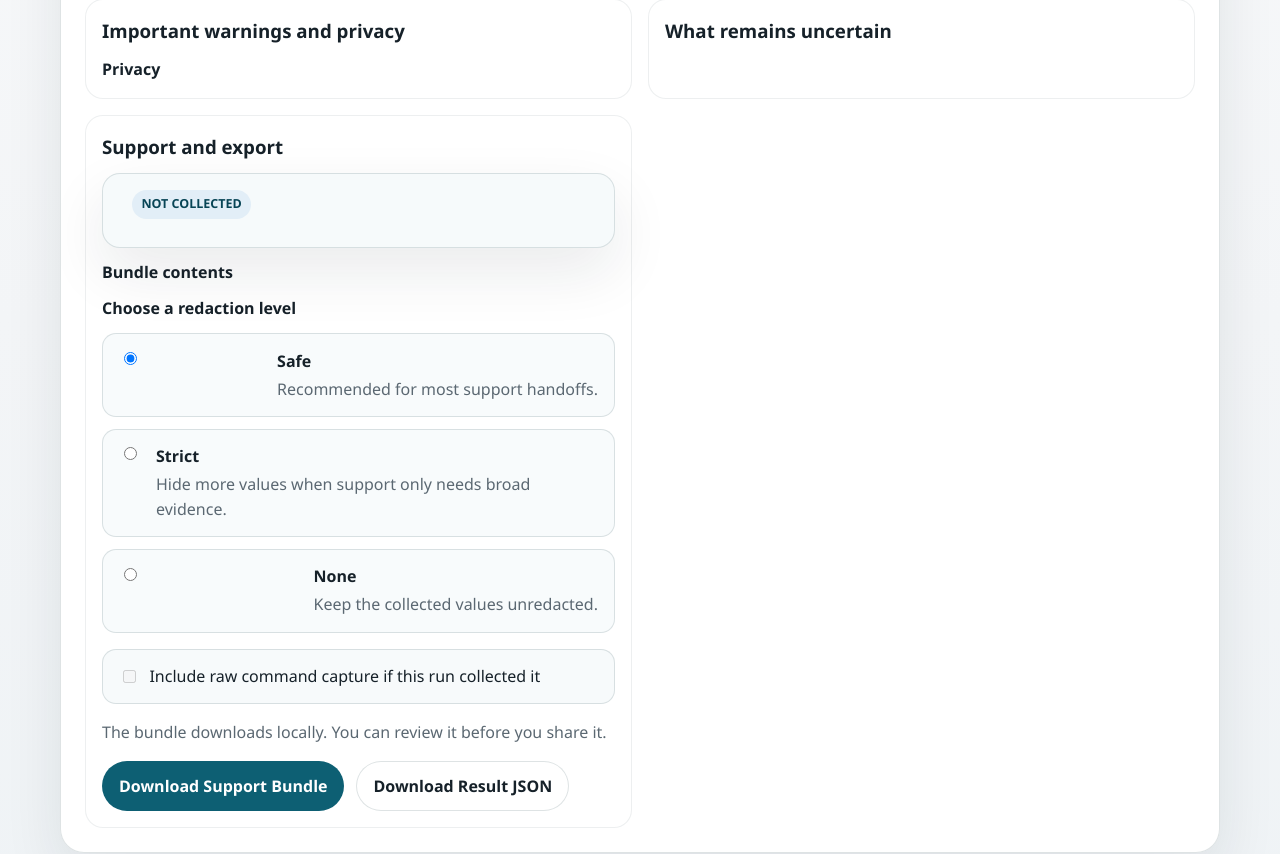
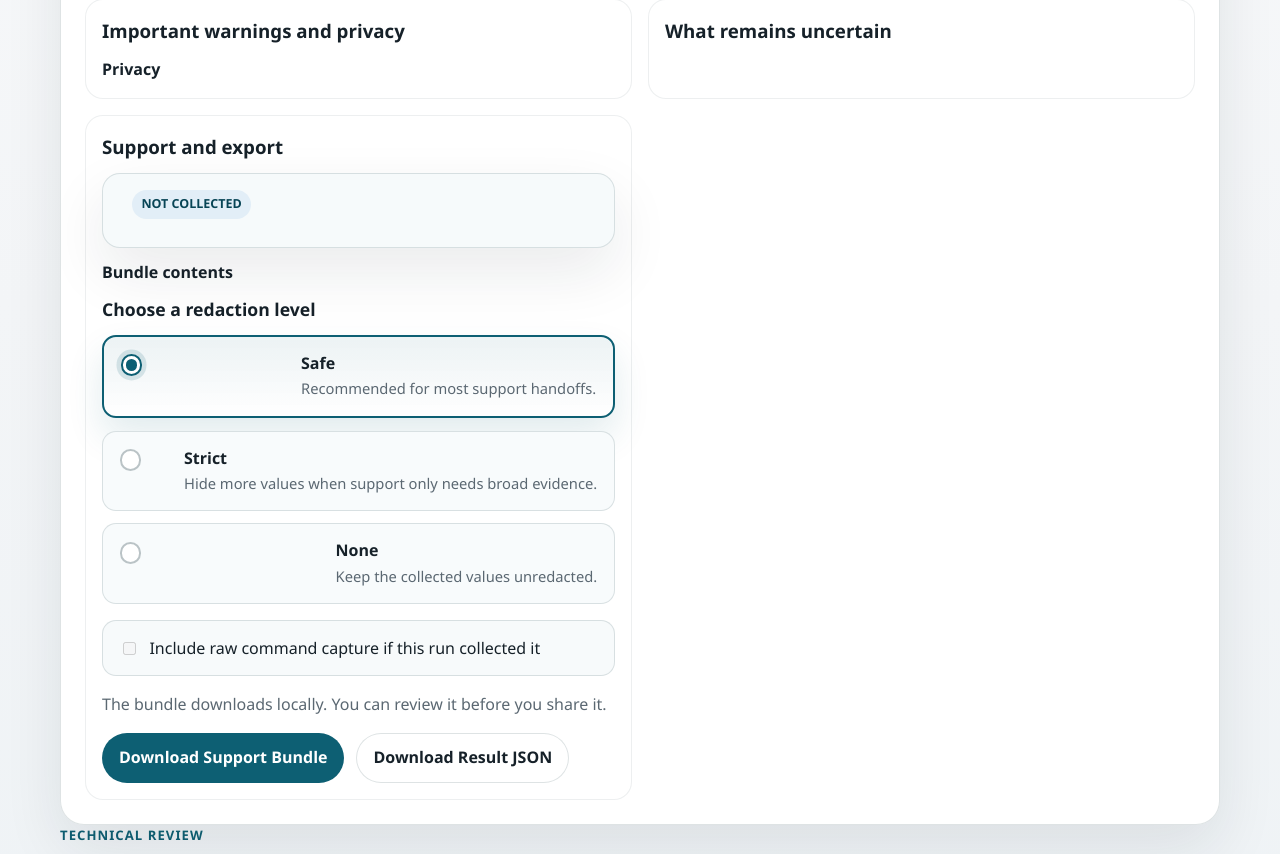
Before and after one commit to enshaeden/occams-beard, a Flask app: template src/occams_beard/templates/results.html in a window 1280 px wide. Shown: the part 830-1684 px from the top of the page. Run offline with Flask 3, Linux system fonts and the light colour scheme; the template is opened without the code that fills it, so the values that code supplies are empty; parts of the project's set-up code (start-up, migrations or seed data) failed here and were passed over.

Commit message:
Refactor redaction options into accessible selectable cards

```diff
--- a/src/occams_beard/static/style.css
+++ b/src/occams_beard/static/style.css
@@ -731,26 +731,106 @@
   gap: 0.75rem;
 }
 
+.redaction-card {
+  position: relative;
+}
+
+.redaction-input {
+  position: absolute;
+  inset: 0;
+  opacity: 0;
+  margin: 0;
+}
+
 .redaction-option {
+  display: flex;
   align-items: flex-start;
-  padding: 0.9rem 1rem;
+  gap: 0.9rem;
+  width: 100%;
+  padding: 1rem 1.05rem;
   border: 1px solid var(--border);
   border-radius: var(--radius-sm);
   background: #f8fbfc;
+  cursor: pointer;
+  transition:
+    border-color 150ms ease,
+    background 150ms ease,
+    box-shadow 150ms ease,
+    transform 150ms ease;
 }
 
-.redaction-option input {
-  margin-top: 0.2rem;
+.redaction-card:hover .redaction-option {
+  border-color: rgba(13, 95, 115, 0.3);
+  background: linear-gradient(180deg, rgba(13, 95, 115, 0.03), rgba(255, 255, 255, 0.98));
+}
+
+.redaction-input:focus-visible + .redaction-option {
+  outline: 3px solid rgba(13, 95, 115, 0.48);
+  outline-offset: 3px;
+}
+
+.redaction-input:checked + .redaction-option {
+  border: 2px solid var(--accent);
+  background: linear-gradient(180deg, rgba(13, 95, 115, 0.08), rgba(255, 255, 255, 0.98));
+  box-shadow: 0 18px 36px rgba(13, 95, 115, 0.12);
+  transform: translateY(-1px);
+}
+
+.redaction-indicator {
+  position: relative;
+  flex: 0 0 auto;
+  width: 1.35rem;
+  height: 1.35rem;
+  margin-top: 0.1rem;
+  border: 2px solid rgba(27, 56, 66, 0.3);
+  border-radius: 50%;
+  background: #fff;
+  transition:
+    border-color 150ms ease,
+    background 150ms ease,
+    box-shadow 150ms ease;
+}
+
+.redaction-indicator::after {
+  content: "";
+  position: absolute;
+  inset: 0.2rem;
+  border-radius: 50%;
+  background: var(--accent);
+  opacity: 0;
+  transform: scale(0.55);
+  transition:
+    opacity 150ms ease,
+    transform 150ms ease;
+}
+
+.redaction-input:checked + .redaction-option .redaction-indicator {
+  border-color: var(--accent);
+  box-shadow: 0 0 0 0.28rem rgba(13, 95, 115, 0.14);
+}
+
+.redaction-input:checked + .redaction-option .redaction-indicator::after {
+  opacity: 1;
+  transform: scale(1);
 }
 
 .redaction-copy {
   display: flex;
   flex-direction: column;
-  gap: 0.2rem;
+  gap: 0.35rem;
+  min-width: 0;
 }
 
-.redaction-copy span {
+.redaction-title {
+  font-size: 1rem;
+  font-weight: 700;
+  line-height: 1.25;
+}
+
+.redaction-description {
   color: var(--text-muted);
+  font-size: 0.92rem;
+  line-height: 1.45;
 }
 
 .progress-summary-card {
@@ -801,8 +881,7 @@
   .cta-strip,
   .plan-picker,
   .domain-row,
-  .progress-domain-row,
-  .redaction-option {
+  .progress-domain-row {
     flex-direction: column;
     align-items: flex-start;
   }
--- a/src/occams_beard/templates/_support_bundle_form.html
+++ b/src/occams_beard/templates/_support_bundle_form.html
@@ -20,33 +20,67 @@
 </div>
 
 <form method="get" action="{{ url_for('download_support_bundle', run_id=record.run_id) }}" class="stack-md">
-  <div class="stack-xs">
-    <p class="field-label">Choose a redaction level</p>
+  <fieldset class="stack-xs form-fieldset">
+    <legend id="redaction-level-label" class="field-label">Choose a redaction level</legend>
     <p class="field-help">{{ view.bundle_redaction_note }}</p>
-    <div class="redaction-grid">
-      <label class="redaction-option">
-        <input type="radio" name="redaction_level" value="safe" checked>
+    <div
+      class="redaction-grid"
+      role="radiogroup"
+      aria-labelledby="redaction-level-label"
+    >
+      <div class="redaction-card">
+        <input
+          id="redaction-level-safe"
+          class="redaction-input"
+          type="radio"
+          name="redaction_level"
+          value="safe"
+          checked
+        >
+        <label class="redaction-option" for="redaction-level-safe">
+          <span class="redaction-indicator" aria-hidden="true"></span>
           <span class="redaction-copy">
-          <strong>Safe</strong>
-          <span>Recommended for most support handoffs.</span>
+            <span class="redaction-title">Safe</span>
+            <span class="redaction-description">Recommended for most support handoffs.</span>
           </span>
         </label>
-      <label class="redaction-option">
-        <input type="radio" name="redaction_level" value="strict">
+      </div>
+      <div class="redaction-card">
+        <input
+          id="redaction-level-strict"
+          class="redaction-input"
+          type="radio"
+          name="redaction_level"
+          value="strict"
+        >
+        <label class="redaction-option" for="redaction-level-strict">
+          <span class="redaction-indicator" aria-hidden="true"></span>
           <span class="redaction-copy">
-          <strong>Strict</strong>
-          <span>Hide more values when support only needs broad evidence.</span>
+            <span class="redaction-title">Strict</span>
+            <span class="redaction-description">
+              Hide more values when support only needs broad evidence.
+            </span>
           </span>
         </label>
-      <label class="redaction-option">
-        <input type="radio" name="redaction_level" value="none">
+      </div>
+      <div class="redaction-card">
+        <input
+          id="redaction-level-none"
+          class="redaction-input"
+          type="radio"
+          name="redaction_level"
+          value="none"
+        >
+        <label class="redaction-option" for="redaction-level-none">
+          <span class="redaction-indicator" aria-hidden="true"></span>
           <span class="redaction-copy">
-          <strong>None</strong>
-          <span>Keep the collected values unredacted.</span>
+            <span class="redaction-title">None</span>
+            <span class="redaction-description">Keep the collected values unredacted.</span>
           </span>
         </label>
       </div>
     </div>
+  </fieldset>
 
   <label class="toggle" for="include_raw">
     <input
```
Also changed, not shown: docs/support-workflow.md (+14 -0 lines), tests/test_app.py (+10 -0 lines). Lines whose indentation alone changed are shown as unchanged.
